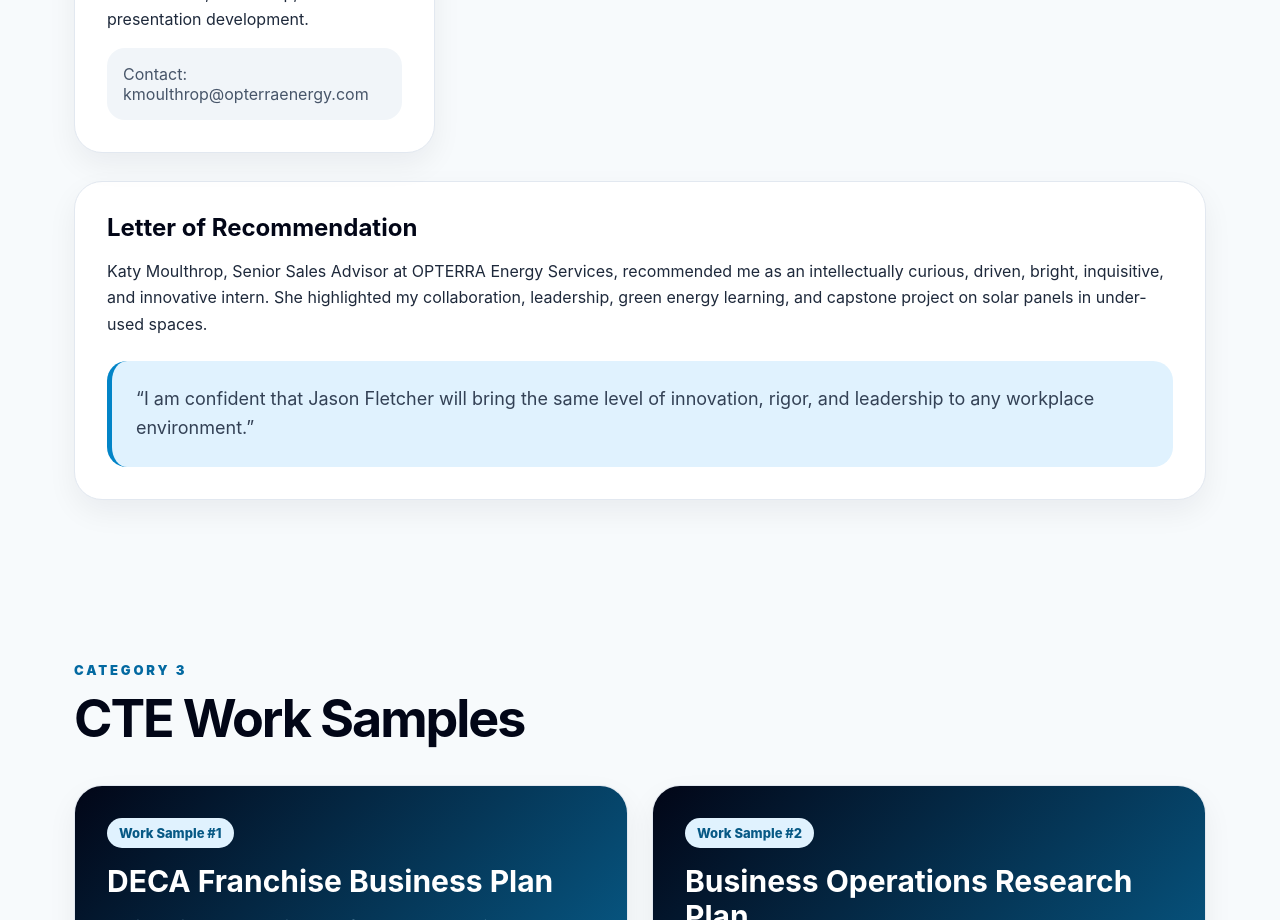
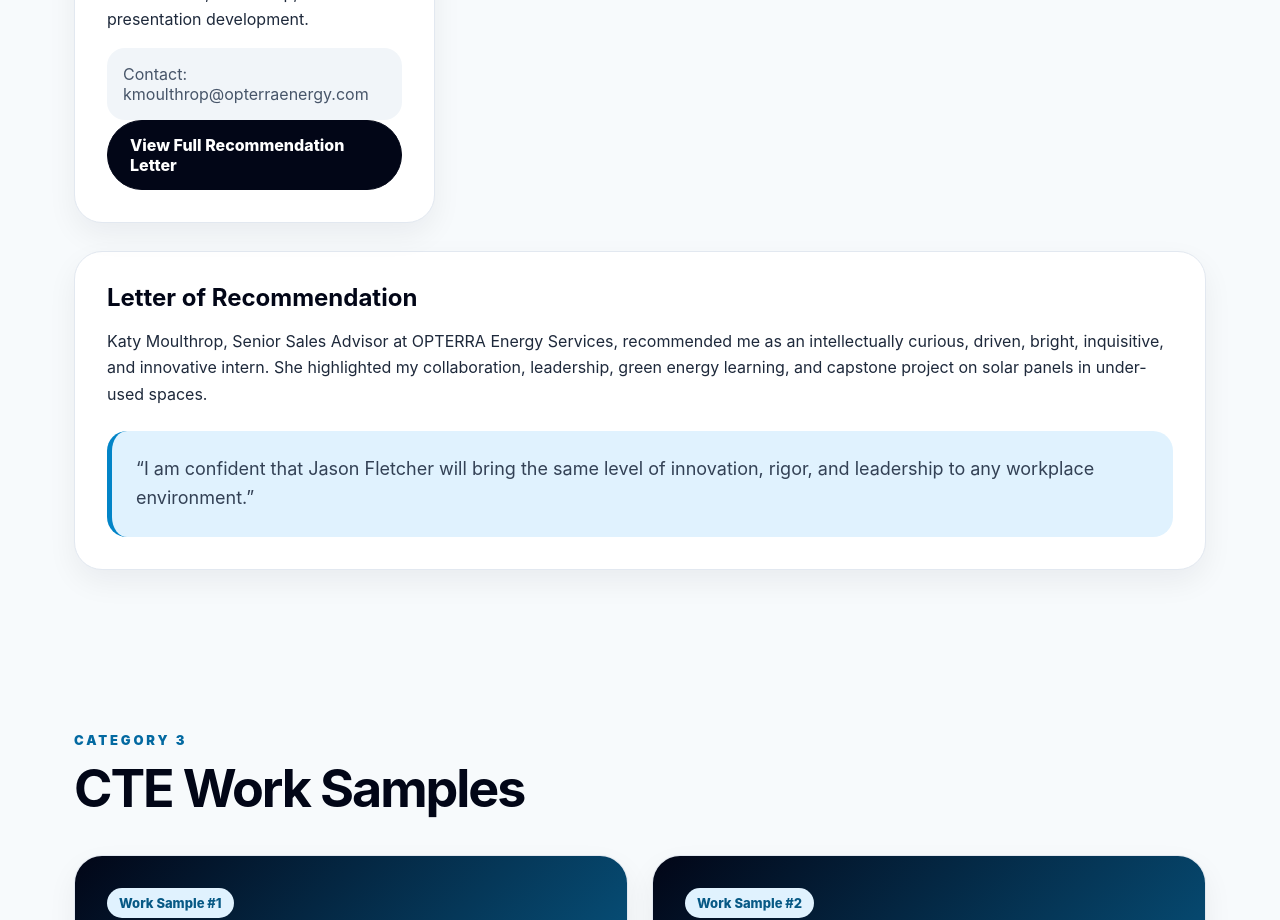
Before and after one commit to jasonthegoat27/jasonfletcherportfolio, a React (Vite) app: page / in a window 1280 px wide. Shown: the part 3780-4700 px from the top of the page. Built offline with nearby package versions, Linux system fonts and the light colour scheme.

Commit message:
Update App.jsx

```diff
--- a/src/App.jsx
+++ b/src/App.jsx
@@ -217,6 +217,14 @@ export default function App() {
   <div className="note">
     Contact: kmoulthrop@opterraenergy.com
   </div>
+              <a
+  className="button dark"
+  href="/jasonfletcherportfolio/projects/recommendation-letter.pdf"
+  target="_blank"
+  rel="noreferrer"
+>
+  View Full Recommendation Letter
+</a>
 </Card>
           </div>
 
```
